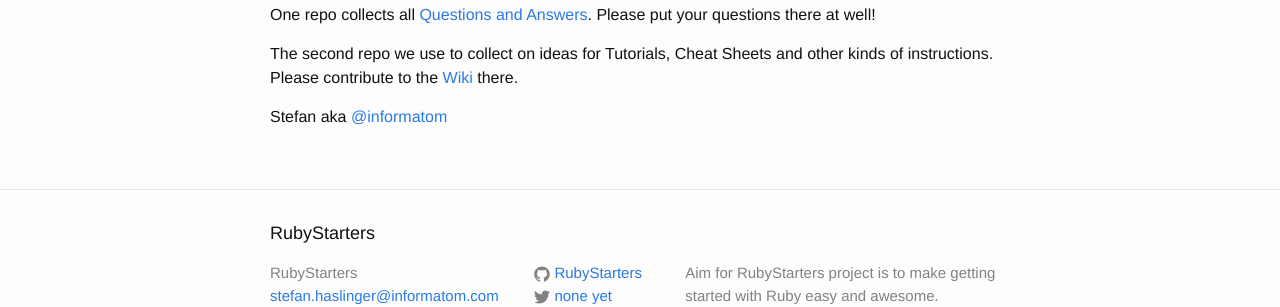
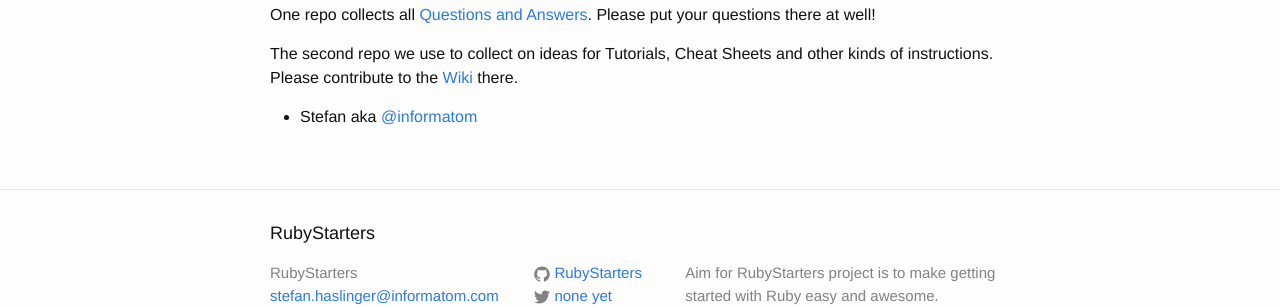
Before and after one commit to RubyStarters/RubyStarters.github.io, a Jekyll site: the page built from _posts/2015-11-11-Q-and-A-and-Ideas.markdown, in a window 1280 px wide. Shown: the part 236-543 px from the top of the page. Built offline with Jekyll 4.4.1, drawn with Linux system fonts in a browser that asks for light colours.

```diff
--- a/_posts/2015-11-11-Q-and-A-and-Ideas.markdown
+++ b/_posts/2015-11-11-Q-and-A-and-Ideas.markdown
@@ -12,4 +12,4 @@ One repo collects all [Questions and Answers](https://github.com/RubyStarters/Qa
 The second repo we use to collect on ideas for Tutorials, Cheat Sheets and other kinds of instructions. Please contribute to the
 [Wiki](https://github.com/RubyStarters/Ideas/wiki) there.
 
-Stefan aka [@informatom](https://twitter.com/informatom)
+- Stefan aka [@informatom](https://twitter.com/informatom)
```
